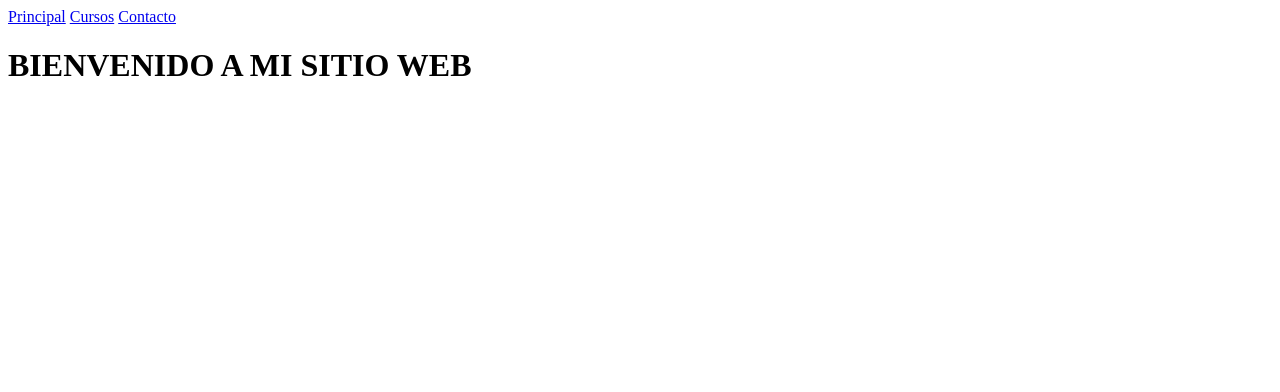
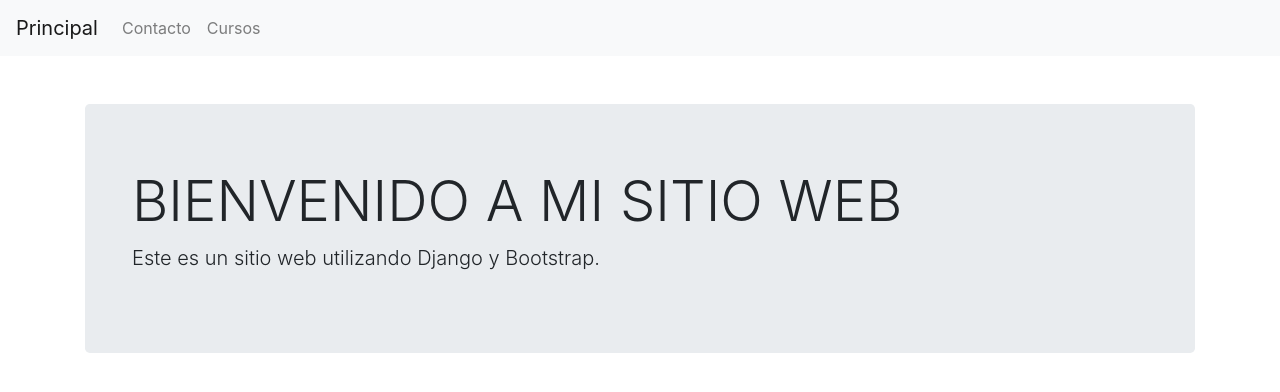
Before and after one commit to miguelito1214/Cursos-Django, a Django app: page / in a window 1280 px wide. Shown: the top 392 px of the page. Run offline with Django 5.2, Linux system fonts and the light colour scheme; some libraries are stand-ins or nearby versions.

Commit message:
CursosDjango

```diff
--- a/CursosDjango/contenido/Templates/contenido/encabezado.html
+++ b/CursosDjango/contenido/Templates/contenido/encabezado.html
@@ -1,14 +1,40 @@
-    <html lang="es">
-    <head>
-        <title>{% block titulo %}{% endblock %}</title>
-    </head>
+<!-- templates/contenido/encabezado.html -->
+<!DOCTYPE html>
+<html lang="es">
+<head>
+    <meta charset="UTF-8">
+    <meta name="viewport" content="width=device-width, initial-scale=1.0">
+    <title>{% block titulo %}Mi Proyecto{% endblock %}</title>
+    <!-- Bootstrap CSS -->
+    <link href="https://stackpath.bootstrapcdn.com/bootstrap/4.5.2/css/bootstrap.min.css" rel="stylesheet">
+</head>
+<body>
+    <nav class="navbar navbar-expand-lg navbar-light bg-light">
+        <a class="navbar-brand" href="{% url 'Principal' %}">Principal</a>
+        <button class="navbar-toggler" type="button" data-toggle="collapse" data-target="#navbarNav" aria-controls="navbarNav" aria-expanded="false" aria-label="Toggle navigation">
+            <span class="navbar-toggler-icon"></span>
+        </button>
+        <div class="collapse navbar-collapse" id="navbarNav">
+            <ul class="navbar-nav">
+                <li class="nav-item">
+                    <a class="nav-link" href="{% url 'Contacto' %}">Contacto</a>
+                </li>
+                <li class="nav-item">
+                    <a class="nav-link" href="{% url 'Cursos' %}">Cursos</a>
+                </li>
+            </ul>
+        </div>
+    </nav>
 
-    <body>
-        <a href="{%url 'Principal'%}">Principal</a>
-        <a href="{%url 'Cursos'%}">Cursos</a>
-        <a href="{%url 'Contacto'%}">Contacto</a>
+    <div class="container mt-5">
+        {% block contenido %}
+        <!-- Aquí se extenderá el contenido de cada página -->
+        {% endblock %}
+    </div>
 
-        {%block contenido%}
-        {% endblock %}
-    </body>
-    </html>
+    <!-- Bootstrap JS -->
+    <script src="https://code.jquery.com/jquery-3.5.1.slim.min.js"></script>
+    <script src="https://cdn.jsdelivr.net/npm/@popperjs/core@2.9.2/dist/umd/popper.min.js"></script>
+    <script src="https://stackpath.bootstrapcdn.com/bootstrap/4.5.2/js/bootstrap.min.js"></script>
+</body>
+</html>
--- a/CursosDjango/contenido/Templates/contenido/principal.html
+++ b/CursosDjango/contenido/Templates/contenido/principal.html
@@ -1,7 +1,13 @@
+<!-- templates/contenido/principal.html -->
 {% extends "contenido/encabezado.html" %}
 
-{% block titulo %}PRINCIPAL{% endblock %}
+{% block titulo %}Principal{% endblock %}
 
 {% block contenido %}
-   <h1>BIENVENIDO A MI SITIO WEB</h1>
+<div class="jumbotron">
+    <div class="container">
+        <h1 class="display-4">BIENVENIDO A MI SITIO WEB</h1>
+        <p class="lead">Este es un sitio web utilizando Django y Bootstrap.</p>
+    </div>
+</div>
 {% endblock %}
```
Also changed, not shown: CursosDjango/contenido/Templates/contenido/contacto.html (+26 -10 lines), CursosDjango/contenido/Templates/contenido/formulario.html (+41 -15 lines).
